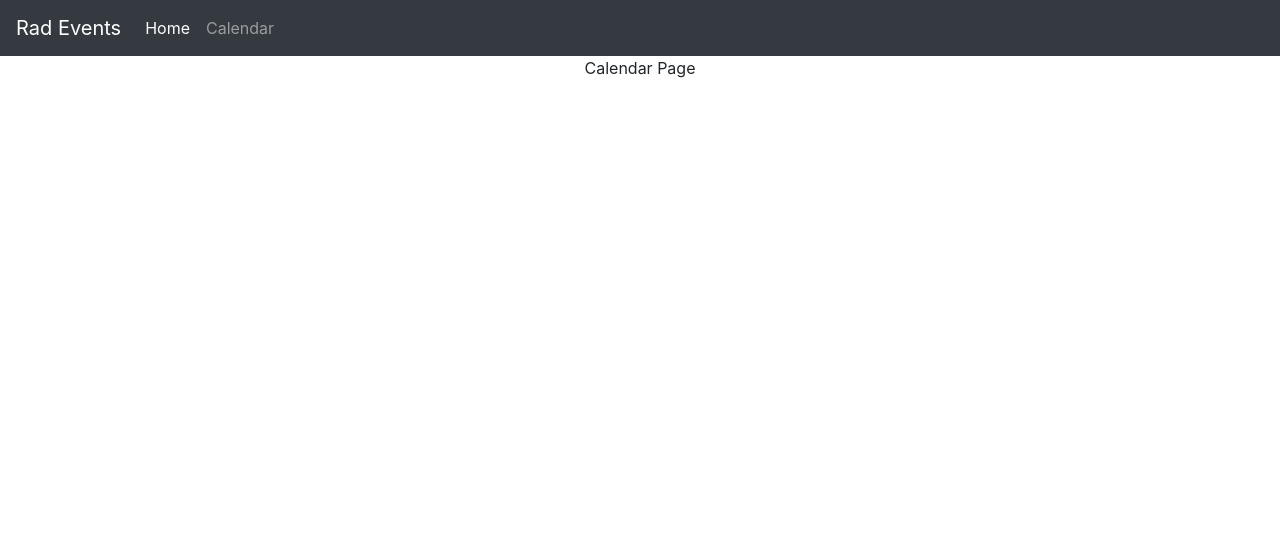
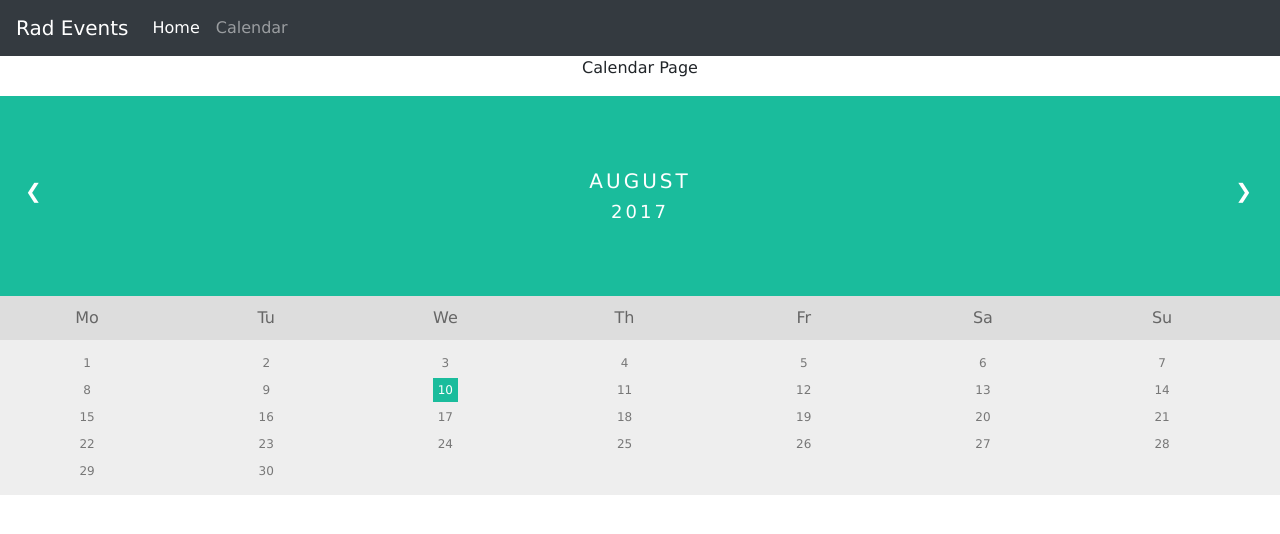
Before and after one commit to arothleder/RAD_Events, a plain HTML site: page Calendar.html in a window 1280 px wide. Drawn offline with nearby package versions, Linux system fonts and the light colour scheme.

Commit message:
adding calender

```diff
--- a/Calendar.html
+++ b/Calendar.html
@@ -1,5 +1,6 @@
 <head>
     <link rel="stylesheet" href="https://stackpath.bootstrapcdn.com/bootstrap/4.1.3/css/bootstrap.min.css" integrity="sha384-MCw98/SFnGE8fJT3GXwEOngsV7Zt27NXFoaoApmYm81iuXoPkFOJwJ8ERdknLPMO" crossorigin="anonymous">
+    <link rel="stylesheet" type="text/css" href="./css/calender.css">
 </head>
 
 <body>
@@ -27,6 +28,55 @@
     </div>
     <div class="col-xs-1" align="center">
         <p class="text-center">Calendar Page</p>
-</div>
+    </div>
+      <div class="month">
+        <ul>
+          <li class="prev">&#10094;</li>
+          <li class="next">&#10095;</li>
+          <li>August<br><span style="font-size:18px">2017</span></li>
+        </ul>
+      </div>
 
-    </body>
+      <ul class="weekdays">
+        <li>Mo</li>
+        <li>Tu</li>
+        <li>We</li>
+        <li>Th</li>
+        <li>Fr</li>
+        <li>Sa</li>
+        <li>Su</li>
+      </ul>
+
+      <ul class="days">
+        <li>1</li>
+        <li>2</li>
+        <li>3</li>
+        <li>4</li>
+        <li>5</li>
+        <li>6</li>
+        <li>7</li>
+        <li>8</li>
+        <li>9</li>
+        <li><span class="active">10</span></li>
+        <li>11</li>
+        <li>12</li>
+        <li>13</li>
+        <li>14</li>
+        <li>15</li>
+        <li>16</li>
+        <li>17</li>
+        <li>18</li>
+        <li>19</li>
+        <li>20</li>
+        <li>21</li>
+        <li>22</li>
+        <li>23</li>
+        <li>24</li>
+        <li>25</li>
+        <li>26</li>
+        <li>27</li>
+        <li>28</li>
+        <li>29</li>
+        <li>30</li>
+      </ul>
+</body>
--- /dev/null
+++ b/css/calender.css
@@ -0,0 +1,73 @@
+ul {list-style-type: none;}
+body {font-family: Verdana, sans-serif;}
+
+/* Month header */
+.month {
+    padding: 70px 25px;
+    width: 100%;
+    background: #1abc9c;
+    text-align: center;
+}
+
+/* Month list */
+.month ul {
+    margin: 0;
+    padding: 0;
+}
+
+.month ul li {
+    color: white;
+    font-size: 20px;
+    text-transform: uppercase;
+    letter-spacing: 3px;
+}
+
+/* Previous button inside month header */
+.month .prev {
+    float: left;
+    padding-top: 10px;
+}
+
+/* Next button */
+.month .next {
+    float: right;
+    padding-top: 10px;
+}
+
+/* Weekdays (Mon-Sun) */
+.weekdays {
+    margin: 0;
+    padding: 10px 0;
+    background-color:#ddd;
+}
+
+.weekdays li {
+    display: inline-block;
+    width: 13.6%;
+    color: #666;
+    text-align: center;
+}
+
+/* Days (1-31) */
+.days {
+    padding: 10px 0;
+    background: #eee;
+    margin: 0;
+}
+
+.days li {
+    list-style-type: none;
+    display: inline-block;
+    width: 13.6%;
+    text-align: center;
+    margin-bottom: 5px;
+    font-size:12px;
+    color: #777;
+}
+
+/* Highlight the "current" day */
+.days li .active {
+    padding: 5px;
+    background: #1abc9c;
+    color: white !important
+}
```
